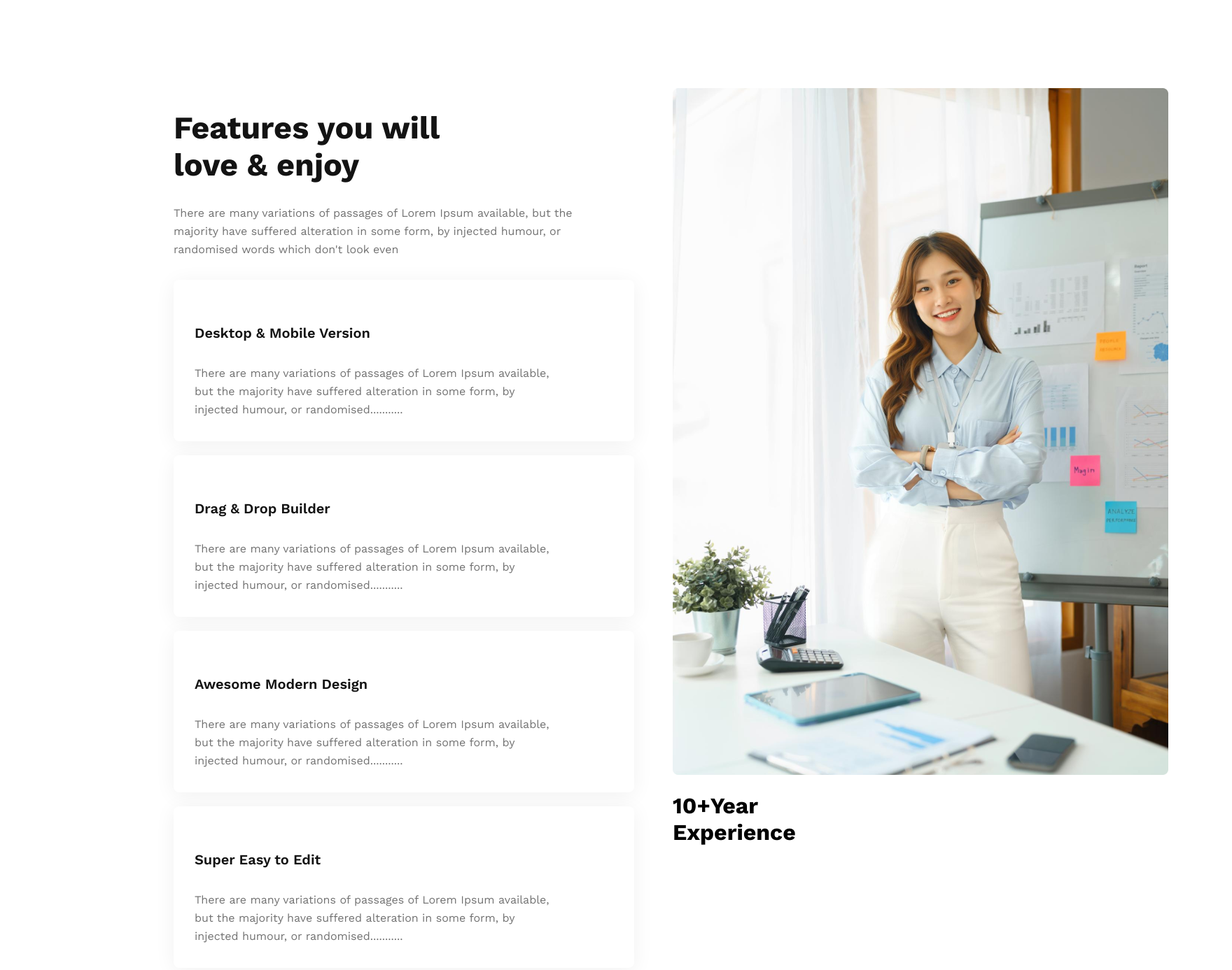
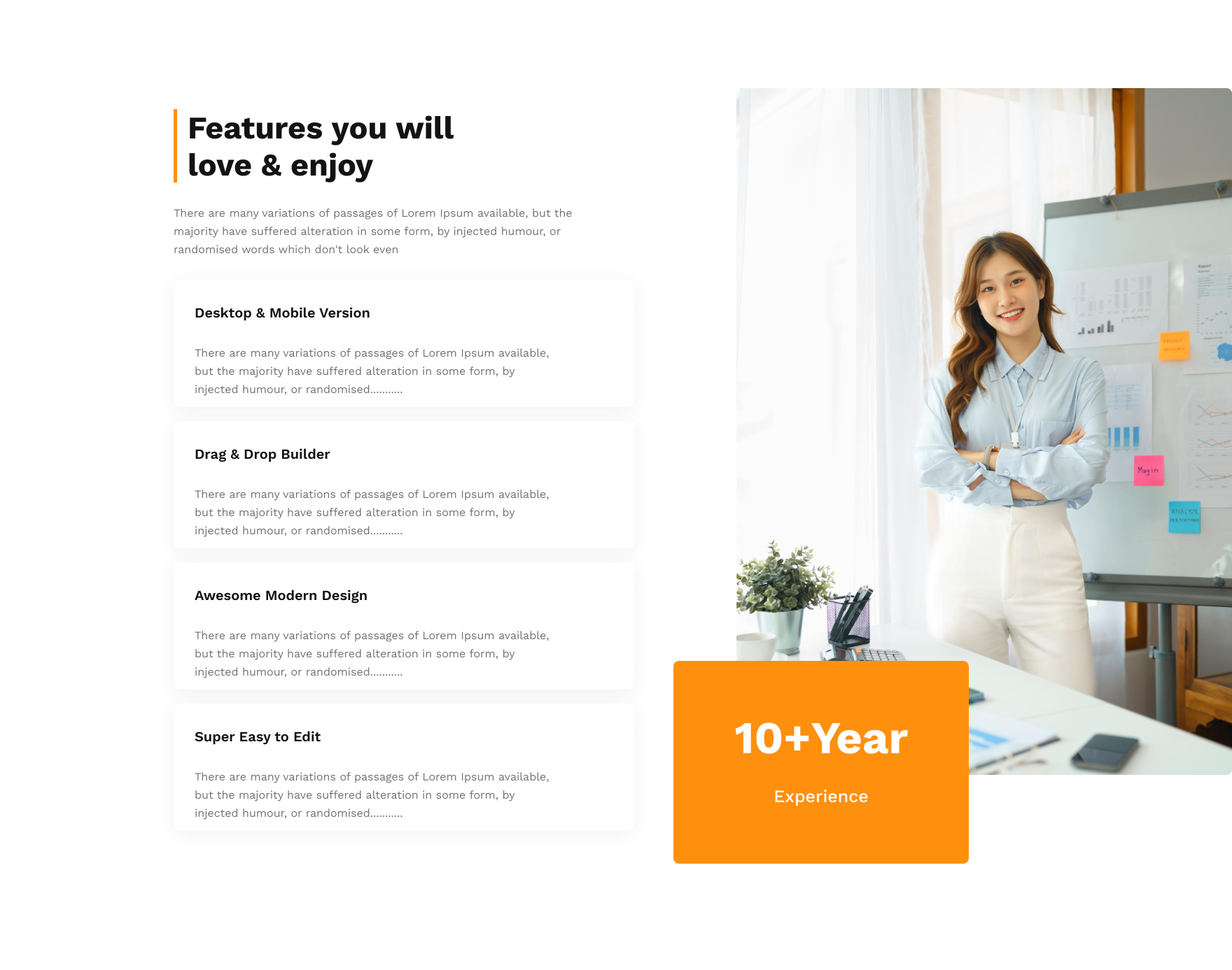
Before and after one commit to muhammad-shahin/architects-website-responsive, a plain HTML site: page index.html in a window 1280 px wide. Shown: the part 2280-3667 px from the top of the page at 70% size, 1760 px wide, since content can reach past the window. After the commit the page ends 3618 px from the top, so only its background shows below. Drawn offline with nearby package versions, Linux system fonts and the light colour scheme.

Commit message:
features you love section complete

```diff
--- a/index.html
+++ b/index.html
@@ -80,7 +80,7 @@
         <div class="feature-right-content">
           <img src="images/architect.png" alt="">
           <div class="experience">
-            <h1>10+Year<br><span id="experience-span">Experience</span></h1>
+            <h1>10+Year <span id="experience-span">Experience</span></h1>
           </div>
         </div>
 
--- a/style/style.css
+++ b/style/style.css
@@ -103,16 +103,27 @@ nav a {
   justify-content: space-between;
   align-items: start;
   padding: 0 24rem;
-  gap: 5.5rem;
+  gap: 14.6rem;
   background: #fff;
+  margin-bottom: 13rem;
+}
 
-  /* feature-left-content */
-}
+/* feature-left-content */
 .feature-top-title {
+  position: relative;
   width: 46.8rem;
+  margin-left: 2rem;
   color: #131313;
   font-size: 4.5rem;
   font-weight: 700;
+}
+.feature-top-title::before {
+  content: "";
+  position: absolute;
+  left: -2rem;
+  width: 5px;
+  height: 105px;
+  background-color: #ff900e;
 }
 .feature-top-description {
   width: 58.6rem;
@@ -122,8 +133,7 @@ nav a {
   margin-bottom: 3rem;
 }
 .content {
-  border-radius: 8px;
-  padding: 3rem 4.2rem 3rem 3rem;
+  padding: 0.1rem 4.2rem 1rem 3rem;
   margin-bottom: 2rem;
   border-radius: 8px;
   background: #fff;
@@ -143,3 +153,38 @@ nav a {
   line-height: 2.6rem;
 }
 /* Feature right content */
+.feature-right-content {
+  position: relative;
+}
+.feature-right-content img {
+  width: 70.8rem;
+  height: 98.2rem;
+}
+.experience {
+  display: flex;
+  position: absolute;
+  left: -9rem;
+  bottom: -12.3rem;
+  justify-content: center;
+  align-items: center;
+  width: 34.2rem;
+  height: 20rem;
+  border-radius: 8px;
+  background: #ff900e;
+  padding: 4.5rem 4rem;
+  color: #fff;
+}
+.experience h1 {
+  width: 25.8rem;
+  text-align: center;
+  color: #fff;
+  font-size: 6.5rem;
+  font-weight: 700;
+  line-height: 7rem;
+}
+#experience-span {
+  color: #fff;
+  font-size: 2.5rem;
+  font-weight: 500;
+  line-height: 4rem;
+}
```
